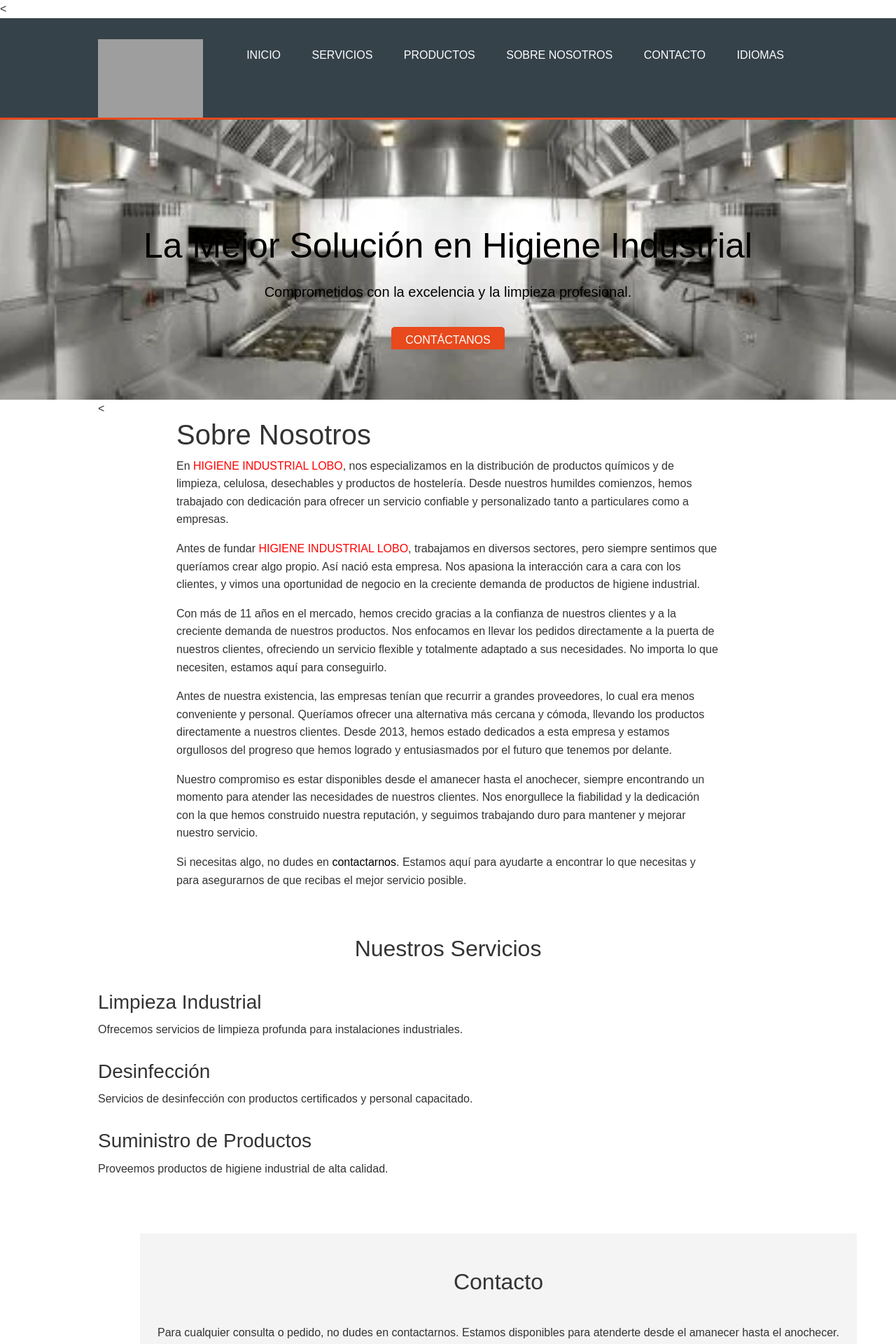
After one commit to guillemdeb/lobos, a PHP site: page /index2.php in a window 1280 px wide. The commit adds this page. Shown: the top 1920 px of the page at 70% size. Run offline with PHP 8.4, Linux system fonts and the light colour scheme; grey boxes are pictures that could not be loaded.

Commit message:
dariv v4

```diff
--- /dev/null
+++ b/css/estilos.css
@@ -0,0 +1,217 @@
+/* Estilos generales */
+body {
+    font-family: Arial, sans-serif;
+    margin: 0;
+    padding: 0;
+    color: #333;
+    line-height: 1.6;
+}
+
+.container {
+    width: 80%;
+    margin: auto;
+    overflow: hidden;
+}
+
+/* Encabezado */
+header {
+    background: #35424a;
+    color: #ffffff;
+    padding-top: 30px;
+    min-height: 70px;
+    border-bottom: #e8491d 3px solid;
+}
+
+header a {
+    color: #ffffff;
+    text-decoration: none;
+    text-transform: uppercase;
+    font-size: 16px;
+}
+
+header ul {
+    padding: 0;
+    list-style: none;
+}
+
+header li {
+    display: inline;
+    padding: 0 20px 0 20px;
+}
+
+header .logo img {
+    float: left;
+    width: 150px;
+    height: auto;
+}
+
+header nav {
+    float: right;
+    margin-top: 10px;
+}
+
+/* Hero Section */
+#hero {
+    background: url('/img/electrodomesticos-de-hosteleria.webp') no-repeat center center/cover;
+    height: 500px;
+    color: #000000;
+    text-align: center;
+    padding-top: 150px;
+    max-height: 400px;
+}
+
+#hero h1 {
+    font-size: 50px;
+    margin: 0;
+}
+
+#hero p {
+    font-size: 20px;
+    margin: 20px 0 40px;
+}
+
+#hero .cta {
+    background: #e8491d;
+    color: #ffffff;
+    padding: 10px 20px;
+    text-transform: uppercase;
+    text-decoration: none;
+    border-radius: 5px;
+}
+
+/* Sección de Servicios */
+#servicios {
+    padding: 50px 0;
+}
+
+#servicios h2 {
+    text-align: center;
+    margin-bottom: 40px;
+}
+
+.service-item {
+    margin-bottom: 30px;
+}
+
+.service-item h3 {
+    margin-bottom: 10px;
+}
+
+/* Sección de Contacto */
+#contacto {
+    width: 80%;
+    padding: 50px 0;
+    background: #f4f4f4;
+    margin-left: 200px;
+
+}
+
+#contacto h2 {
+    text-align: center;
+    margin-bottom: 40px;
+}
+
+#contacto form {
+    width: 70%;
+    margin: auto;
+    display: flex;
+    flex-direction: column;
+}
+
+#contacto form label {
+    margin-bottom: 10px;
+    font-weight: bold;
+}
+
+#contacto form input,
+#contacto form textarea {
+    margin-bottom: 20px;
+    padding: 10px;
+    border: 1px solid #ccc;
+    border-radius: 5px;
+}
+
+#contacto form button {
+    padding: 10px;
+    background: #35424a;
+    color: #ffffff;
+    border: none;
+    border-radius: 5px;
+    cursor: pointer;
+}
+
+#contacto form button:hover {
+    background: #e8491d;
+}
+
+.contact-info {
+    text-align: center;
+    margin-top: 30px;
+}
+
+.contact-info p {
+    text-align: center;
+    margin: 5px 0;
+}
+
+/* Footer */
+footer {
+    background: #35424a;
+    color: #ffffff;
+    text-align: center;
+    padding: 20px 0;
+}
+
+@media (max-width: 768px) {
+    header nav {
+        float: none;
+        text-align: center;
+    }
+
+    header .logo {
+        text-align: center;
+        float: none;
+    }
+
+    header ul {
+        text-align: center;
+    }
+
+}
+.preheaded{
+    position: fixed;
+    background-color: #F6F6F6;
+    font-family:'Gill Sans', 'Gill Sans MT', Calibri, 'Trebuchet MS', sans-serif;
+    font-size: 16px;
+    font-weight: bold;
+    text-align: center;
+    padding: 10px;
+    margin: 0px;
+    width:100%;
+    max-height: 80px;
+ }
+ /*preheaded*/
+ .preheaded{
+    position: fixed;
+    background-color: #F6F6F6;
+    font-family:'Gill Sans', 'Gill Sans MT', Calibri, 'Trebuchet MS', sans-serif;
+    font-size: 16px;
+    font-weight: bold;
+    text-align: center;
+    padding: 10px;
+    margin: 0px;
+    width:100%;
+    max-height: 80px;
+ }
+
+ col{
+     width: auto;
+ }
+ a{
+     text-decoration: none;
+     color: black;
+     font-weight: lighter;
+ }
+ .empresa{
+color:red;
+ text-transform: uppercase;}
--- a/header.php
+++ b/header.php
@@ -1 +1,3 @@
-<div class="header">dasdkasñkdñakslñdk</div>
+<div class="container">
+<div class="header">
+  <div>HIGUIENE INDUSTRIAL LOBO</div>
--- /dev/null
+++ b/index2.php
@@ -0,0 +1,105 @@
+<!DOCTYPE html>
+<html lang="es">
+<head>
+    <meta charset="UTF-8">
+    <meta name="viewport" content="width=device-width, initial-scale=1.0">
+    <title>Empresa de Higiene Industrial</title>
+    <link href="https://cdn.jsdelivr.net/npm/bootstrap@5.3.2/dist/css/bootstrap.min.css" rel="stylesheet" integrity="sha384-T3c6CoIi6uLrA9TneNEoa7RxnatzjcDSCmG1MXxSR1GAsXEV/Dwwykc2MPK8M2HN"
+    crossorigin="anonymous" />
+    <link rel="stylesheet" href="css/estilos.css">
+    <
+</head>
+<body>
+   <header>
+        <div class="container">
+            <div class="logo">
+                <img src="logo.png" alt="Logo de la Empresa">
+            </div>
+            <nav>
+                <ul>
+                    <li><a href="#inicio">Inicio</a></li>
+                    <li><a href="#servicios">Servicios</a></li>
+                    <li><a href="#productos">Productos</a></li>
+                    <li><a href="#nosotros">Sobre Nosotros</a></li>
+                    <li><a href="#contacto">Contacto</a></li>
+                    <li>IDIOMAS</li>
+                </ul>
+            </nav>
+        </div>
+    </header>
+    <section id="hero">
+        <div class="container">
+            <h1>La Mejor Solución en Higiene Industrial</h1>
+            <p>Comprometidos con la excelencia y la limpieza profesional.</p>
+            <a href="#contacto" class="cta">Contáctanos</a>
+        </div>
+    </section>
+    <section id="nosotros">
+        <div class="container">
+            < <div class="container">
+        <h1>Sobre Nosotros</h1>
+        <p>En <span class="empresa">Higiene Industrial Lobo</span>, nos especializamos en la distribución de productos químicos y de limpieza, celulosa, desechables y productos de hostelería. Desde nuestros humildes comienzos, hemos trabajado con dedicación para ofrecer un servicio confiable y personalizado tanto a particulares como a empresas.</p>
+        <p>Antes de fundar <span class="empresa">Higiene Industrial Lobo</span>, trabajamos en diversos sectores, pero siempre sentimos que queríamos crear algo propio. Así nació esta empresa. Nos apasiona la interacción cara a cara con los clientes, y vimos una oportunidad de negocio en la creciente demanda de productos de higiene industrial.</p>
+        <p>Con más de 11 años en el mercado, hemos crecido gracias a la confianza de nuestros clientes y a la creciente demanda de nuestros productos.
+        Nos enfocamos en llevar los pedidos directamente a la puerta de nuestros clientes, ofreciendo un servicio flexible y totalmente adaptado a sus necesidades. No importa lo que necesiten, estamos aquí para conseguirlo.</p>
+        <p>Antes de nuestra existencia, las empresas tenían que recurrir a grandes proveedores, lo cual era menos conveniente y personal. Queríamos ofrecer una alternativa más cercana y cómoda, llevando los productos directamente a nuestros clientes. Desde 2013, hemos estado dedicados a esta empresa y estamos orgullosos del progreso que hemos logrado y entusiasmados por el futuro que tenemos por delante.</p>
+        <p>Nuestro compromiso es estar disponibles desde el amanecer hasta el anochecer, siempre encontrando un momento para atender las necesidades de nuestros clientes. Nos enorgullece la fiabilidad y la dedicación con la que hemos construido nuestra reputación, y seguimos trabajando duro para mantener y mejorar nuestro servicio.</p>
+        <p>Si necesitas algo, no dudes en <a href=#contacto">contactarnos</a>. Estamos aquí para ayudarte a encontrar lo que necesitas y para asegurarnos de que recibas el mejor servicio posible.</p>
+    </div>
+        </div>
+    </section>
+    <section id="servicios">
+        <div class="container">
+            <h2>Nuestros Servicios</h2>
+            <div class="service-item">
+                <h3>Limpieza Industrial</h3>
+                <p>Ofrecemos servicios de limpieza profunda para instalaciones industriales.</p>
+            </div>
+            <div class="service-item">
+                <h3>Desinfección</h3>
+                <p>Servicios de desinfección con productos certificados y personal capacitado.</p>
+            </div>
+            <div class="service-item">
+                <h3>Suministro de Productos</h3>
+                <p>Proveemos productos de higiene industrial de alta calidad.</p>
+            </div>
+        </div>
+    </section>
+    <section id="contacto">
+    <h2>Contacto</h2>
+        <p style="text-align: center;">Para cualquier consulta o pedido, no dudes en contactarnos. Estamos disponibles para atenderte desde el amanecer hasta el anochecer.</p>
+        <p style="margin-left:150px;"><strong >Teléfono:</strong> <a href="tel:+34 123 456 789">123456789</a></p>
+        <p style="margin-left:150px;"><strong>Correo Electrónico:</strong> info@higieneindustriallobo.com</p>
+
+        <h2>Formulario de Contacto:</h2>
+        <form action="enviar_contacto.php" method="post">
+            <label for="nombre">Nombre:</label>
+            <input type="text" id="nombre" name="nombre" required><br><br>
+
+            <label for="email">Correo Electrónico:</label>
+            <input type="email" id="email" name="email" required><br><br>
+
+            <label for="mensaje">Mensaje:</label><br>
+            <textarea id="mensaje" name="mensaje" rows="4" cols="50" required></textarea><br><br>
+
+            <input type="submit" value="Enviar">
+        </form>
+
+        <h2>Redes Sociales:</h2>
+        <ul>
+            <li><a href="https://www.facebook.com/HigieneIndustrialLobo" target="_blank">Facebook</a></li>
+            <li><a href="https://www.twitter.com/HigieneLobo" target="_blank">Twitter</a></li>
+            <li><a href="https://www.linkedin.com/company/higiene-industrial-lobo" target="_blank">LinkedIn</a></li>
+        </ul>
+
+        <h2>Horario de Atención:</h2>
+        <p>Desde el amanecer hasta el anochecer.</p>
+    </div>
+    </section>
+    <footer>
+        <div class="container">
+            <p>&copy; 2024 Empresa de Higiene Industrial. Todos los derechos reservados.</p>
+        </div>
+    </footer>
+</body>
+</html>
```
Also changed, not shown: css/styles.css (+52 -22 lines), index.php (+5 -2 lines), nav.php (added, +42 -0 lines).
